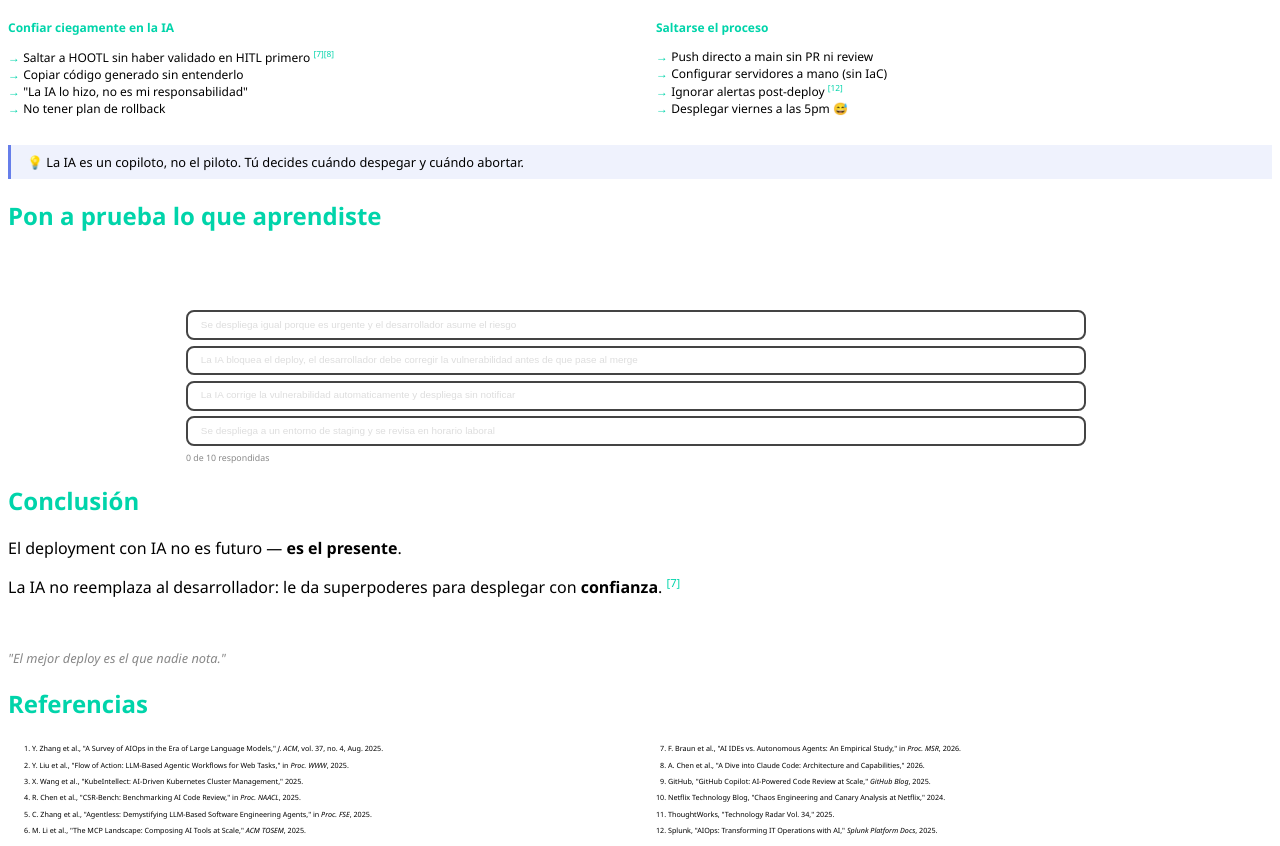
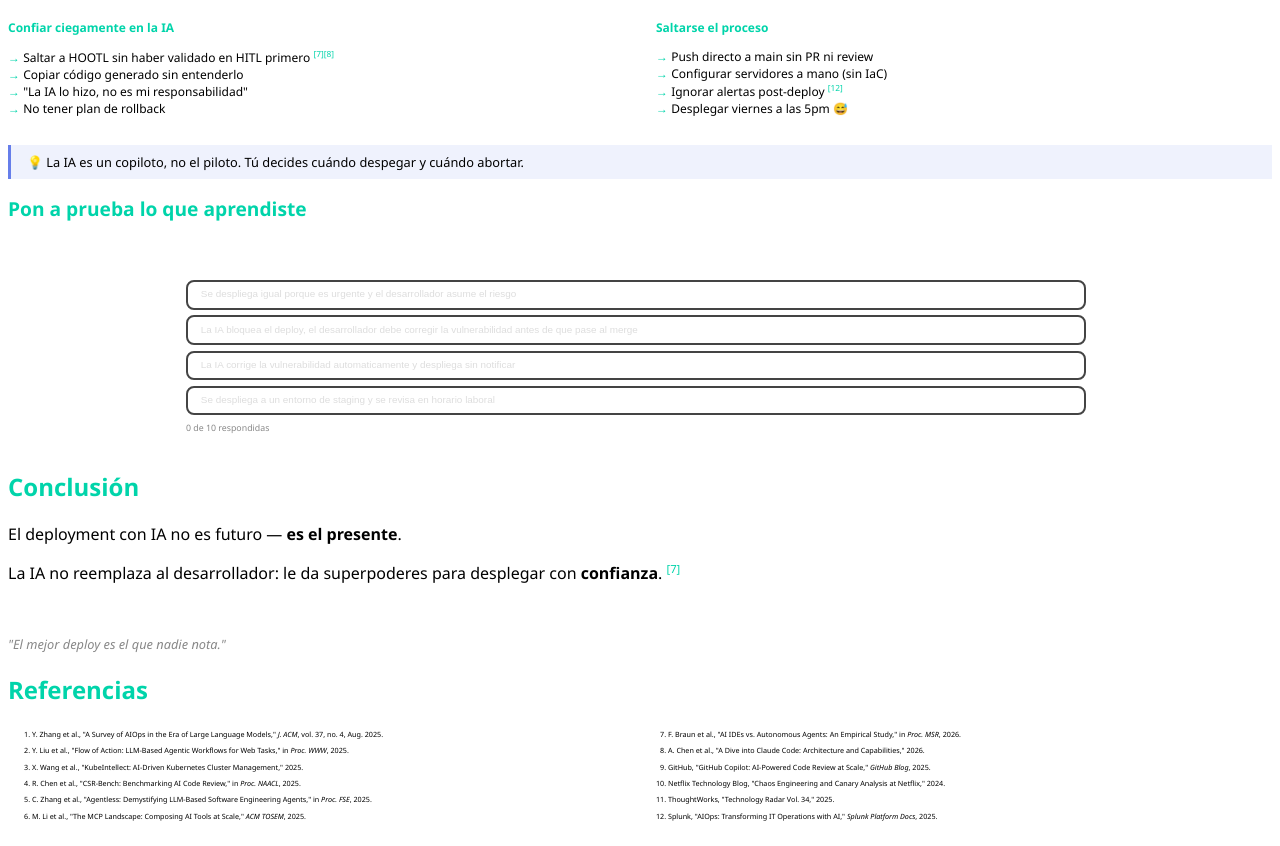
Before and after one commit to LauraValero/deployment, a website built with Vite: page index.html in a window 1280 px wide. Shown: the part 7910-8756 px from the top of the page. Built offline with nearby package versions, Linux system fonts and the light colour scheme; what reveal.js would draw is missing.

Commit message:
fix: boton Siguiente del quiz visible completo
- Quiz alineado al top del slide para aprovechar espacio
- Padding inferior en container para que el boton no se corte
- Titulo del quiz mas compacto

Co-Authored-By: Claude Opus 4.6 <noreply@anthropic.com>

```diff
--- a/styles.css
+++ b/styles.css
@@ -223,16 +223,26 @@
   text-align: left;
   max-width: 900px;
   margin: 0 auto;
-  max-height: 620px;
+  max-height: 580px;
   overflow-y: auto;
   padding-right: 0.5rem;
+  padding-bottom: 1rem;
+}
+
+.reveal section:has(#quiz-container) {
+  top: 0 !important;
+}
+
+.reveal section:has(#quiz-container) h2 {
+  font-size: 1.2em;
+  margin-bottom: 0.3rem;
 }
 
 #quiz-question {
-  font-size: 0.75em;
-  margin-bottom: 0.6rem;
+  font-size: 0.72em;
+  margin-bottom: 0.5rem;
   color: #fff;
-  line-height: 1.35;
+  line-height: 1.3;
 }
 
 #quiz-options {
@@ -315,6 +325,7 @@
   font-size: 0.65em;
   cursor: pointer;
   margin-top: 0.5rem;
+  margin-bottom: 0.3rem;
   font-weight: bold;
 }
 
```
